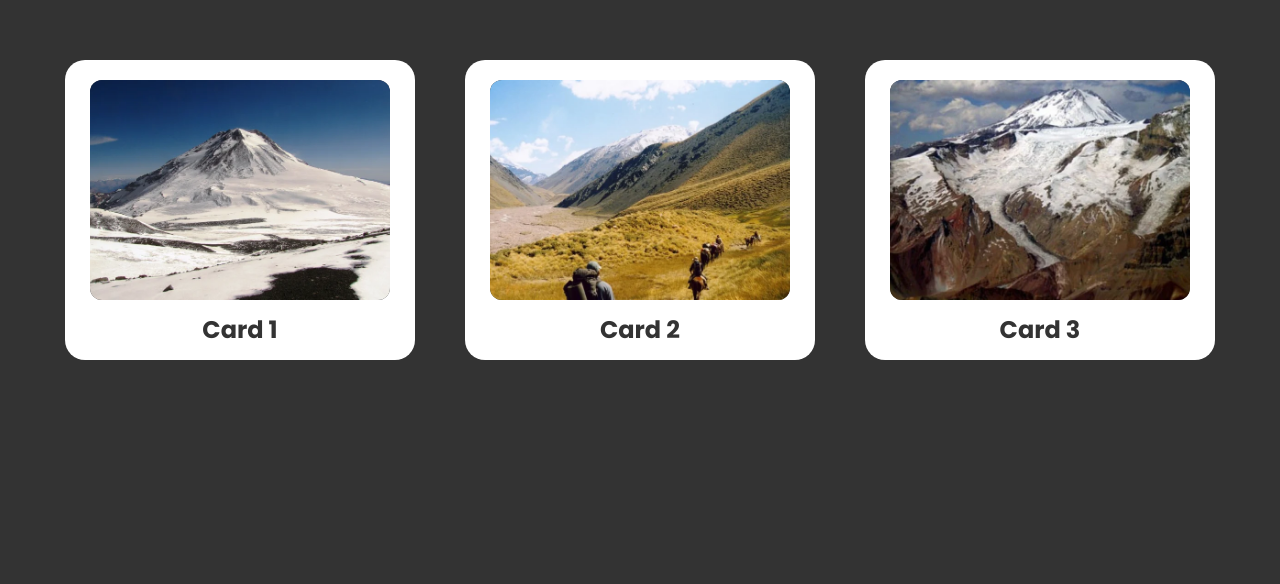
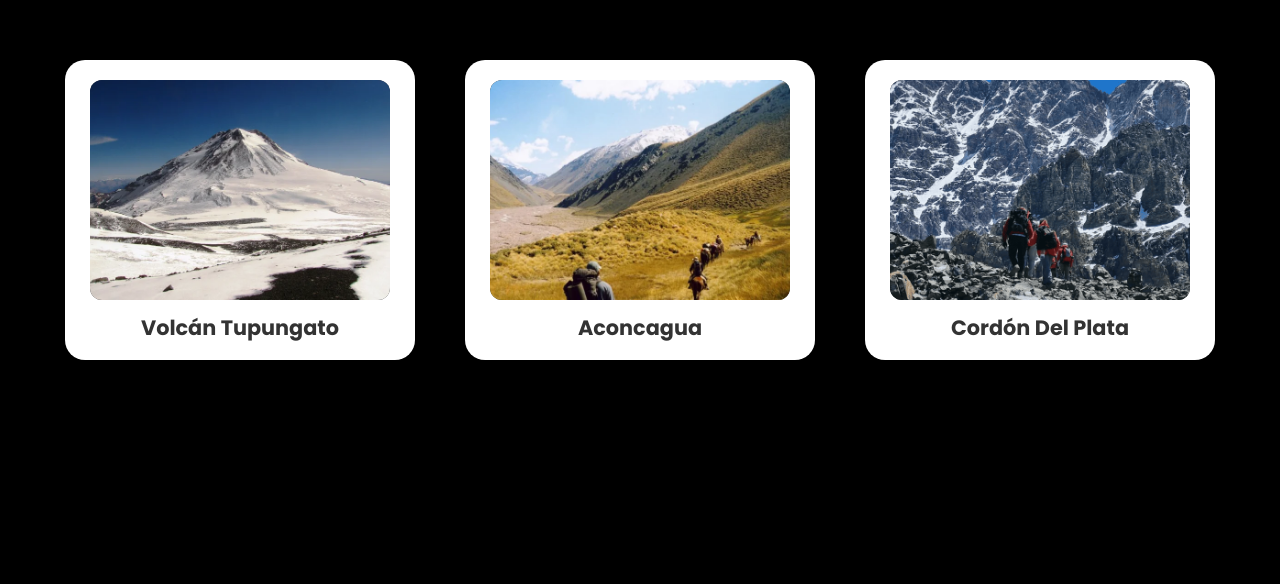
Before and after one commit to matdelongaro/css-card, a plain HTML site: page index.html in a window 1280 px wide. Shown: the part 190-774 px from the top of the page. Drawn offline with Linux system fonts and the light colour scheme.

Commit message:
update info

```diff
--- a/css/style.css
+++ b/css/style.css
@@ -14,7 +14,7 @@ body{
     justify-content: center;
     align-items: center;
     min-height: 100vh;
-    background-color: #333333;
+    background-color: #000;
     color: #fff;
 }
 .container{
@@ -81,7 +81,7 @@ body{
     height: 280px;
 }
 .container .img-card .info h2{
-    font-size:1.5rem;
+    font-size:1.3rem;
     font-weight: 700;
     color: #333333;
 }
--- a/index.html
+++ b/index.html
@@ -13,31 +13,31 @@
                 <img src="./img/tup2.webp" alt="Volcán Tupungato">
             </div>
             <div class="info">
-                <h2>Card 1</h2>
-                <p>Lorem ipsum dolor sit amet, consectetur adipisicing elit. Eaque possimus dignissimos illum quaerat vitae sint consectetur illo impedit, quis est iusto, in sed alias nostrum, sapiente molestias corrupti repellendus dolorem.</p>
-                <a href="">Ver más</a>
+                <h2>Volcán Tupungato</h2>
+                <p>Es la montaña más alta de la cordillera de los Andes al sur del Aconcagua y domina los alrededores con su enorme tamaño y representativo cono.</p>
+                <a href="https://www.andeshandbook.org/montanismo/cerro/42/Tupungato" target="_blank">Ver más</a>
             </div>
         </div>
 
         <div class="img-card">
             <div class="img-box">
-                <img src="./img/tup3.webp" alt="Volcán Tupungato">
+                <img src="./img/tup3.webp" alt="Aconcagua">
             </div>
             <div class="info">
-                <h2>Card 2</h2>
-                <p>Lorem ipsum dolor sit amet, consectetur adipisicing elit. Eaque possimus dignissimos illum quaerat vitae sint consectetur illo impedit, quis est iusto, in sed alias nostrum, sapiente molestias corrupti repellendus dolorem.</p>
-                <a href="">Ver más</a>
+                <h2>Aconcagua</h2>
+                <p>Esta área es conocida internacionalmente por el cerro más alto del hemisferio occidental, el Aconcagua, de 6962 m.  </p>
+                <a href="https://www.mendoza.gov.ar/aconcagua/" target="_blank">Ver más</a>
             </div>
         </div>
 
         <div class="img-card">
             <div class="img-box">
-                <img src="./img/tup4.webp" alt="Volcán Tupungato">
+                <img src="./img/img6.webp" alt="Cordón Del Plata">
             </div>
             <div class="info">
-                <h2>Card 3</h2>
-                <p>Lorem ipsum dolor sit amet, consectetur adipisicing elit. Eaque possimus dignissimos illum quaerat vitae sint consectetur illo impedit, quis est iusto, in sed alias nostrum, sapiente molestias corrupti repellendus dolorem.</p>
-                <a href="">Ver más</a>
+                <h2>Cordón Del Plata</h2>
+                <p>es la parte más vistosa de la cordillera, que puede verse con facilidad desde cualquier punto del centro-norte de la provincia.</p>
+                <a href="https://www.mendoza.gov.ar/areasnaturales/parque-provincial-cordon-del-plata/" target="_blank">Ver más</a>
             </div>
         </div>
 
```
Also changed, not shown: img/img6.webp (added), img/tup4.webp (deleted).
